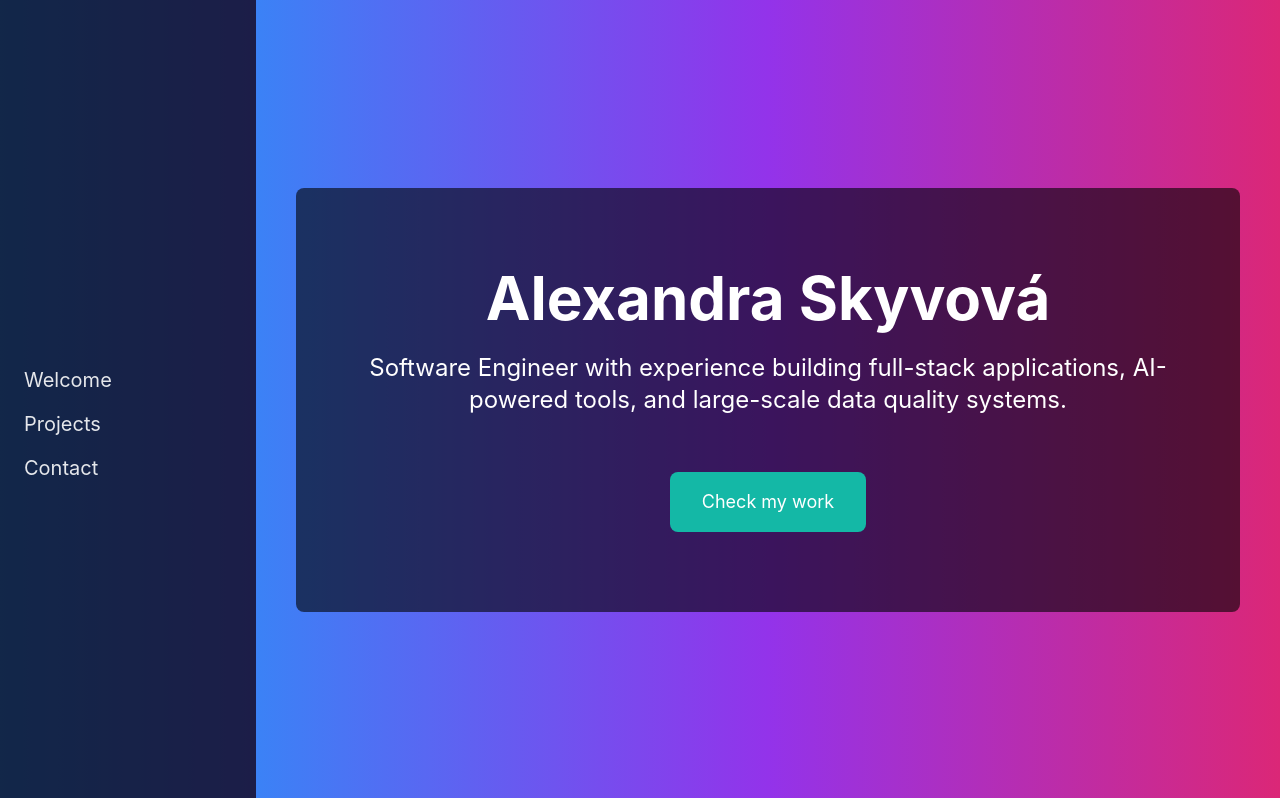
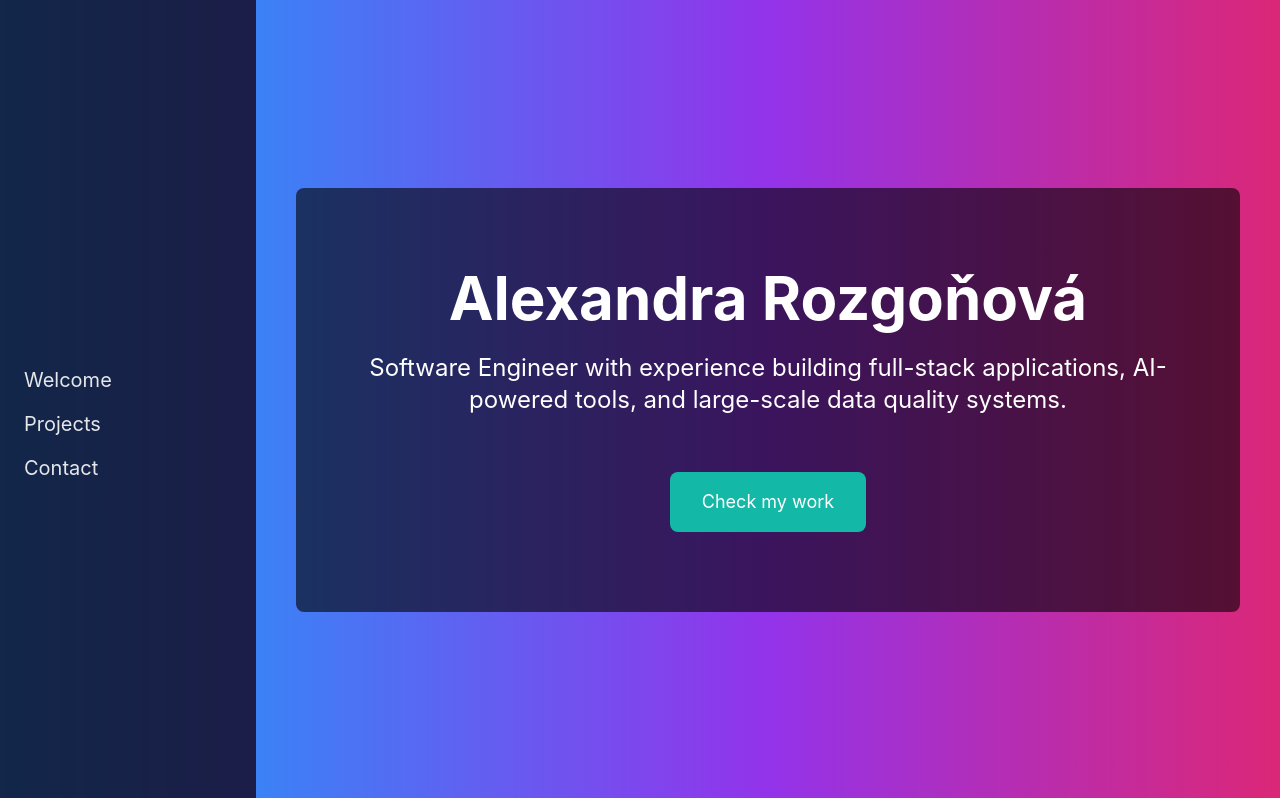
Before and after one commit to alexandrasky/alexandrasky.github.io, a React (Create React App) app: page / in a window 1280 px wide. Shown: the top 798 px of the page. Built offline with nearby package versions, Linux system fonts and the light colour scheme.

Commit message:
updated contact info

```diff
--- a/public/index.html
+++ b/public/index.html
@@ -5,7 +5,7 @@
     <meta name="viewport" content="width=device-width, initial-scale=1" />
     <meta name="theme-color" content="#000000" />
     <meta
-      name="Alexandra Skyvova Portfolio"
+      name="Alexandra Rozgonova Portfolio"
       content="Web site created using create-react-app"
     />
     <link rel="apple-touch-icon" href="%PUBLIC_URL%/logo192.png" />
@@ -23,7 +23,7 @@
       work correctly both with client-side routing and a non-root public URL.
       Learn how to configure a non-root public URL by running `npm run build`.
     -->
-    <title>Alexandra Skyvova Portfolio</title>
+    <title>Alexandra Rozgonova Portfolio</title>
     <script data-goatcounter="https://alexandrasky.goatcounter.com/count"
         async src="//gc.zgo.at/count.js">
     </script>
--- a/src/components/Intro.tsx
+++ b/src/components/Intro.tsx
@@ -10,7 +10,7 @@ const Intro: React.FC = () => {
       {/* Content Section */}
       <div className="relative m-10 text-center text-white px-8 py-16 md:px-16 md:py-20 bg-black bg-opacity-60 rounded-lg">
         <h1 className="text-4xl md:text-6xl font-bold leading-tight mb-6 animate__animated animate__fadeIn animate__delay-1s">
-          Alexandra Skyvová
+          Alexandra Rozgoňová
         </h1>
         <p className="mt-4 text-lg md:text-2xl mb-6 animate__animated animate__fadeIn animate__delay-2s">
           Software Engineer with experience building full-stack applications, AI-powered tools, and large-scale data quality systems.
```
Also changed, not shown: 1 other file (tests, documents, lock files or other folders).
